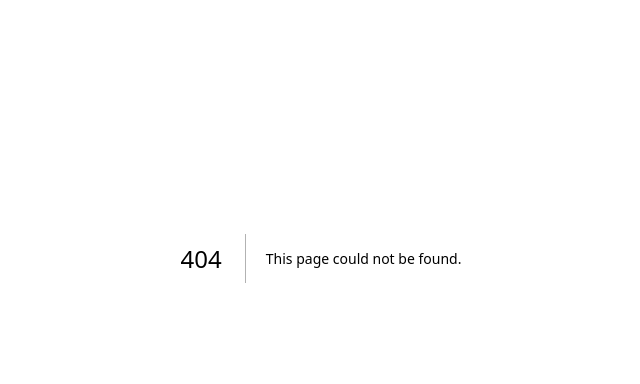
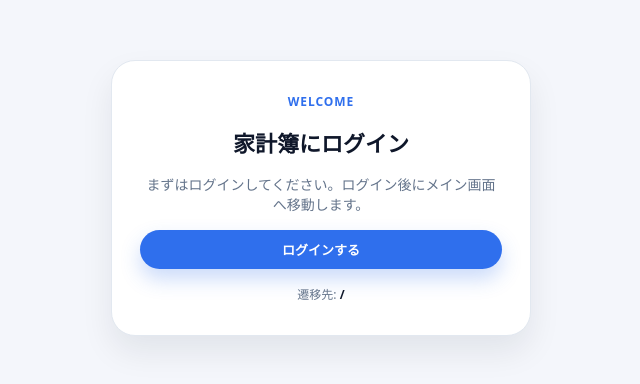
Before and after one commit to maruyamamasaya/kakeibo, a Next.js app: page /login in a window 1280 px wide. Before the commit this address had no page. Shown: the part 166-550 px from the top of the page, without its empty margins (319-959 px from the left). Built offline with nearby package versions, Linux system fonts and the light colour scheme.

Commit message:
Add login gate before main page

```diff
--- a/app/globals.css
+++ b/app/globals.css
@@ -528,6 +528,53 @@ button {
   color: var(--primary);
 }
 
+.login-screen {
+  width: min(420px, 100%);
+  margin: auto;
+  display: flex;
+  align-items: center;
+  justify-content: center;
+}
+
+.login-card {
+  width: 100%;
+  background: var(--card);
+  border-radius: 24px;
+  padding: 32px 28px;
+  border: 1px solid var(--border);
+  box-shadow: 0 16px 32px rgba(15, 23, 42, 0.08);
+  display: grid;
+  gap: 16px;
+  text-align: center;
+}
+
+.login-card h1 {
+  margin: 0;
+  font-size: 22px;
+}
+
+.login-note {
+  margin: 0;
+  color: var(--muted);
+  font-size: 14px;
+}
+
+.login-helper {
+  margin: 0;
+  font-size: 12px;
+  color: var(--muted);
+}
+
+.login-helper span {
+  font-weight: 600;
+  color: var(--text);
+}
+
+button:disabled {
+  opacity: 0.6;
+  cursor: not-allowed;
+}
+
 @media (max-width: 540px) {
   .chart-area {
     grid-template-columns: 1fr;
--- /dev/null
+++ b/app/login/page.tsx
@@ -0,0 +1,58 @@
+"use client";
+
+import { useEffect, useState } from "react";
+import { useRouter } from "next/navigation";
+
+const LOGIN_STORAGE_KEY = "kakeibo:logged-in";
+
+const getRedirectPath = () =>
+  process.env.NEXT_PUBLIC_LOGIN_REDIRECT_PATH || "/";
+
+export default function LoginPage() {
+  const router = useRouter();
+  const [isSubmitting, setIsSubmitting] = useState(false);
+
+  useEffect(() => {
+    if (typeof window === "undefined") {
+      return;
+    }
+
+    const alreadyLoggedIn = window.localStorage.getItem(LOGIN_STORAGE_KEY);
+    if (alreadyLoggedIn) {
+      router.replace(getRedirectPath());
+    }
+  }, [router]);
+
+  const handleLogin = () => {
+    if (typeof window === "undefined") {
+      return;
+    }
+
+    setIsSubmitting(true);
+    window.localStorage.setItem(LOGIN_STORAGE_KEY, "true");
+    router.push(getRedirectPath());
+  };
+
+  return (
+    <main className="login-screen">
+      <div className="login-card">
+        <p className="eyebrow">Welcome</p>
+        <h1>家計簿にログイン</h1>
+        <p className="login-note">
+          まずはログインしてください。ログイン後にメイン画面へ移動します。
+        </p>
+        <button
+          type="button"
+          className="primary"
+          onClick={handleLogin}
+          disabled={isSubmitting}
+        >
+          {isSubmitting ? "ログイン中..." : "ログインする"}
+        </button>
+        <p className="login-helper">
+          遷移先: <span>{getRedirectPath()}</span>
+        </p>
+      </div>
+    </main>
+  );
+}
```
Also changed, not shown: app/page.tsx (+24 -1 lines), 1 other file (tests, documents, lock files or other folders).
